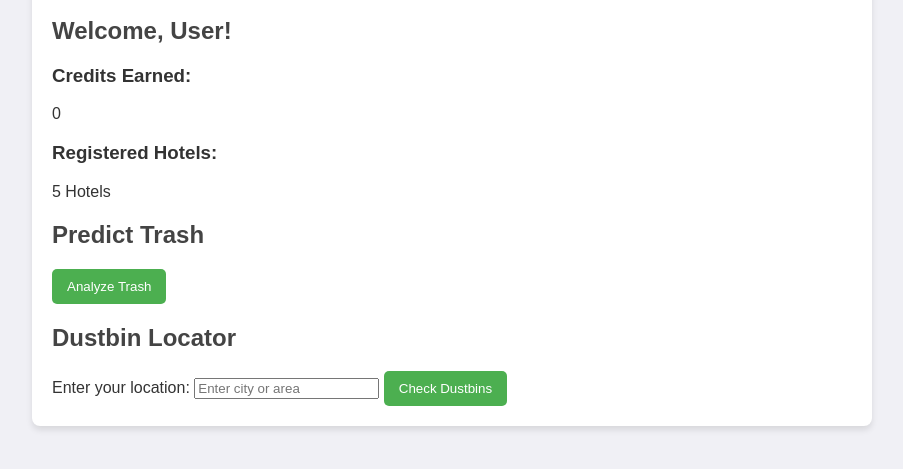
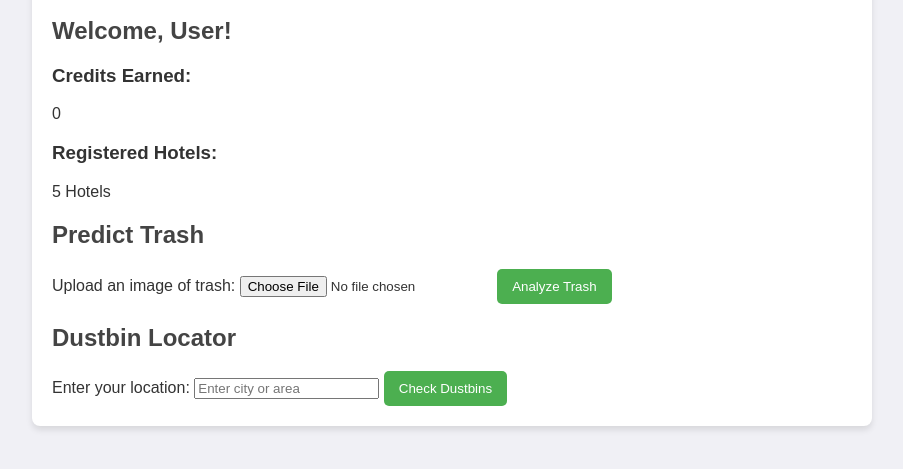
Before and after one commit to Maangalya-senthilkumar/trash, a plain HTML site: page index.html in a window 1280 px wide. Shown: the part 145-614 px from the top of the page, without its empty margins (188-1091 px from the left). Drawn offline with Linux system fonts and the light colour scheme.

Commit message:
Update index.html

```diff
--- a/index.html
+++ b/index.html
@@ -37,7 +37,8 @@
         <section id="predict">
             <h2>Predict Trash</h2>
             <form id="trashForm">
-
+                <label for="trashImage">Upload an image of trash:</label>
+                <input type="file" id="trashImage" accept="image/*">
                 <button type="submit">Analyze Trash</button>
             </form>
             <div id="trashResult" class="result"></div>
```
